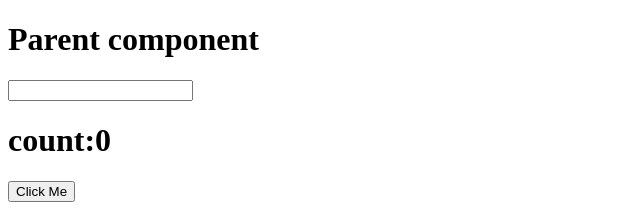
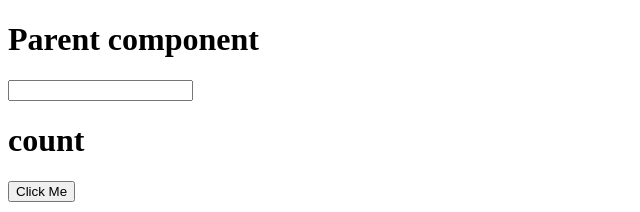
Before and after one commit to Nikhil-java-dev/ReactUssage, a React (Vite) app: page / in a window 1280 px wide. Shown: the top 212 px of the page, without its empty margins (0-640 px from the left). Built offline with nearby package versions, Linux system fonts and the light colour scheme.

Commit message:
react memo done

```diff
--- a/src/Topic-14 React Memo/Parent.jsx
+++ b/src/Topic-14 React Memo/Parent.jsx
@@ -4,7 +4,7 @@ import Child from './Child';
 
 const Parent = () => {
   const[text, setText] = useState("")
-  const[count, setCount] = useState(0)
+  const[emp, setEmp] = useState({username:"abc", age:21})
 
   console.log("parent render");
 
@@ -15,17 +15,16 @@ const Parent = () => {
   }
 
   const handleClick = () => {
-    setCount(count + 1)
-  }
+    setEmp({...emp, username:"xyz", age:24})
+  };
 
   return (
     <div id="parent-component">
       <h1>Parent component</h1>
       <input type="text" value={text} onChange={handleChange}/>
-      <h1>count:{count}</h1>
+      <h1>count</h1>
       <button onClick={handleClick}>Click Me</button>
-      <Child />
-
+      <Child user={emp}/>
     </div>
   )
 }
```
